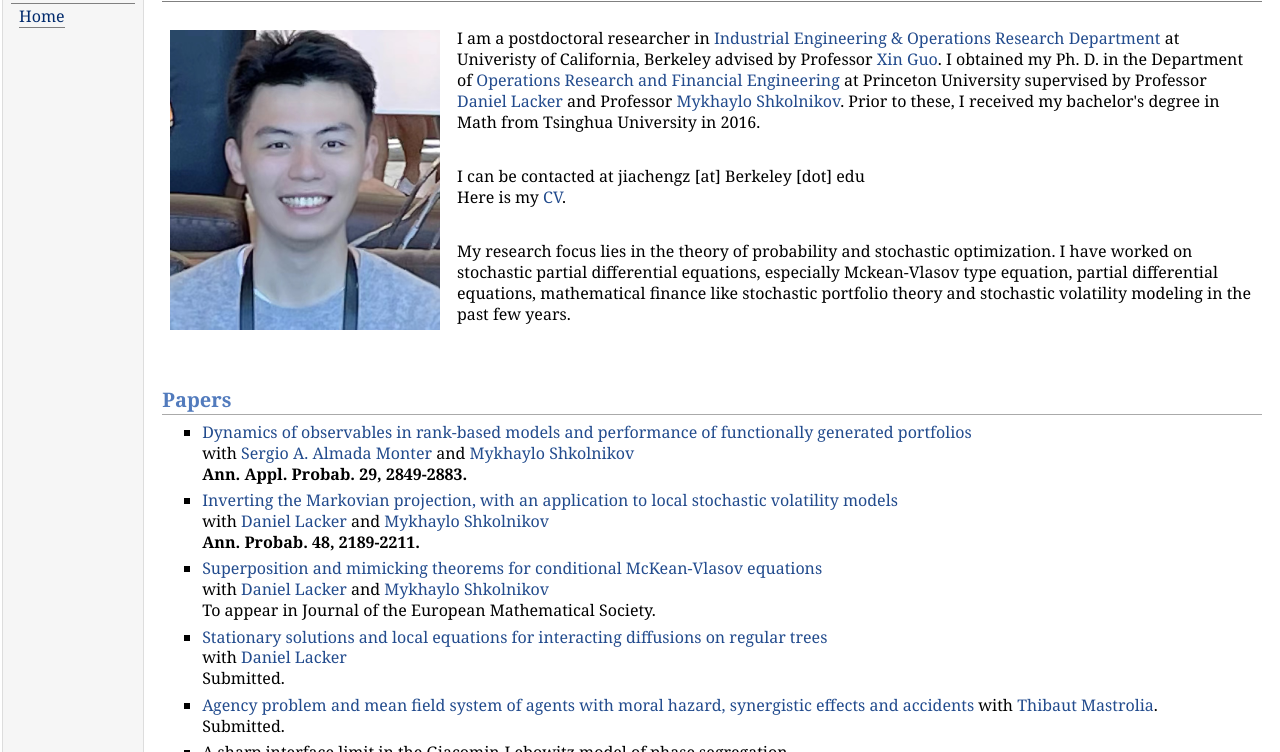
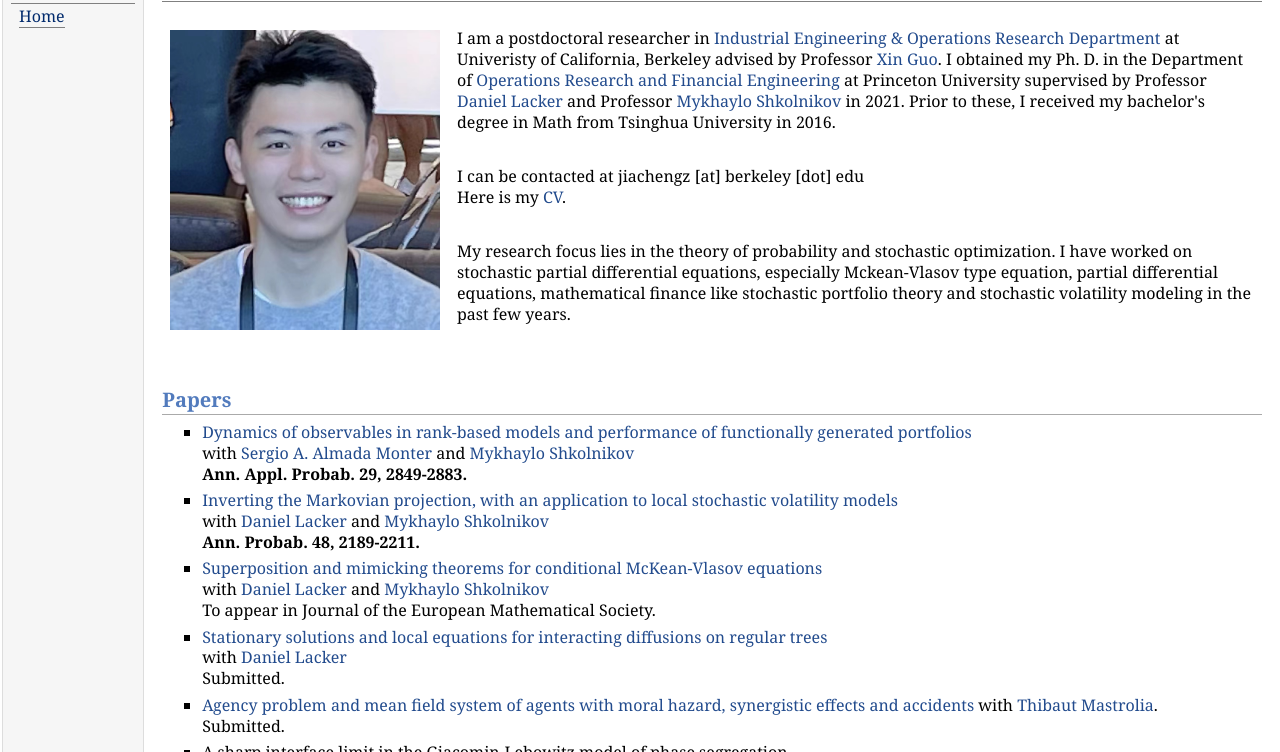
Before and after one commit to jiachengzh/jiachengzh.github.io, a plain HTML site: page index.html in a window 1280 px wide. Shown: the part 48-800 px from the top of the page. Drawn offline with Linux system fonts and the light colour scheme.

Commit message:
Add files via upload

```diff
--- a/index.html
+++ b/index.html
@@ -20,8 +20,8 @@
 </div>
 <table class="imgtable"><tr><td>
 <img src="./figure/bio1.jpg" alt="alt text" width="270px" height="300px" />&nbsp;</td>
-<td align="left"><p>I am a postdoctoral researcher in <a href="https://ieor.berkeley.edu/" target=&ldquo;blank&rdquo;>Industrial Engineering &amp; Operations Research Department</a> at Univeristy of California, Berkeley advised by Professor <a href="https://xinguo.ieor.berkeley.edu/" target=&ldquo;blank&rdquo;>Xin Guo</a>. I obtained my Ph.&nbsp;D. in the Department of <a href="https://orfe.princeton.edu" target=&ldquo;blank&rdquo;>Operations Research and Financial Engineering</a> at Princeton University supervised by Professor <a href="http://www.columbia.edu/~dl3133/" target=&ldquo;blank&rdquo;>Daniel Lacker</a> and Professor <a href="http://mykhaylo.princeton.edu/" target=&ldquo;blank&rdquo;>Mykhaylo Shkolnikov</a>. Prior to these, I received my bachelor's degree in Math from Tsinghua University in 2016. <br /><br /></p>
-<p>I can be contacted at jiachengz [at] Berkeley [dot] edu <br />
+<td align="left"><p>I am a postdoctoral researcher in <a href="https://ieor.berkeley.edu/" target=&ldquo;blank&rdquo;>Industrial Engineering &amp; Operations Research Department</a> at Univeristy of California, Berkeley advised by Professor <a href="https://xinguo.ieor.berkeley.edu/" target=&ldquo;blank&rdquo;>Xin Guo</a>. I obtained my Ph.&nbsp;D. in the Department of <a href="https://orfe.princeton.edu" target=&ldquo;blank&rdquo;>Operations Research and Financial Engineering</a> at Princeton University supervised by Professor <a href="http://www.columbia.edu/~dl3133/" target=&ldquo;blank&rdquo;>Daniel Lacker</a> and Professor <a href="http://mykhaylo.princeton.edu/" target=&ldquo;blank&rdquo;>Mykhaylo Shkolnikov</a> in 2021. Prior to these, I received my bachelor's degree in Math from Tsinghua University in 2016. <br /><br /></p>
+<p>I can be contacted at jiachengz [at] berkeley [dot] edu <br />
 Here is my <a href="./CV/Resume.pdf" target=&ldquo;blank&rdquo;>CV</a>. <br /><br /></p>
 <p>My research focus lies in the theory of probability and stochastic optimization. I have worked on stochastic partial differential equations, especially Mckean-Vlasov type equation, partial differential equations, mathematical finance like stochastic portfolio theory and stochastic volatility modeling in the past few years. <br /><br /></p>
 </td></tr></table>
@@ -120,7 +120,7 @@ This award is given to SEAS advanced graduate students who have performed at the
 </ul>
 <div id="footer">
 <div id="footer-text">
-Page generated 2022-08-27 09:02:44 PDT, by <a href="https://github.com/wsshin/jemdoc_mathjax" target="blank">jemdoc+MathJax</a>.
+Page generated 2022-09-07 11:54:41 PDT, by <a href="https://github.com/wsshin/jemdoc_mathjax" target="blank">jemdoc+MathJax</a>.
 </div>
 </div>
 </td>
```
Also changed, not shown: 1 other file.
